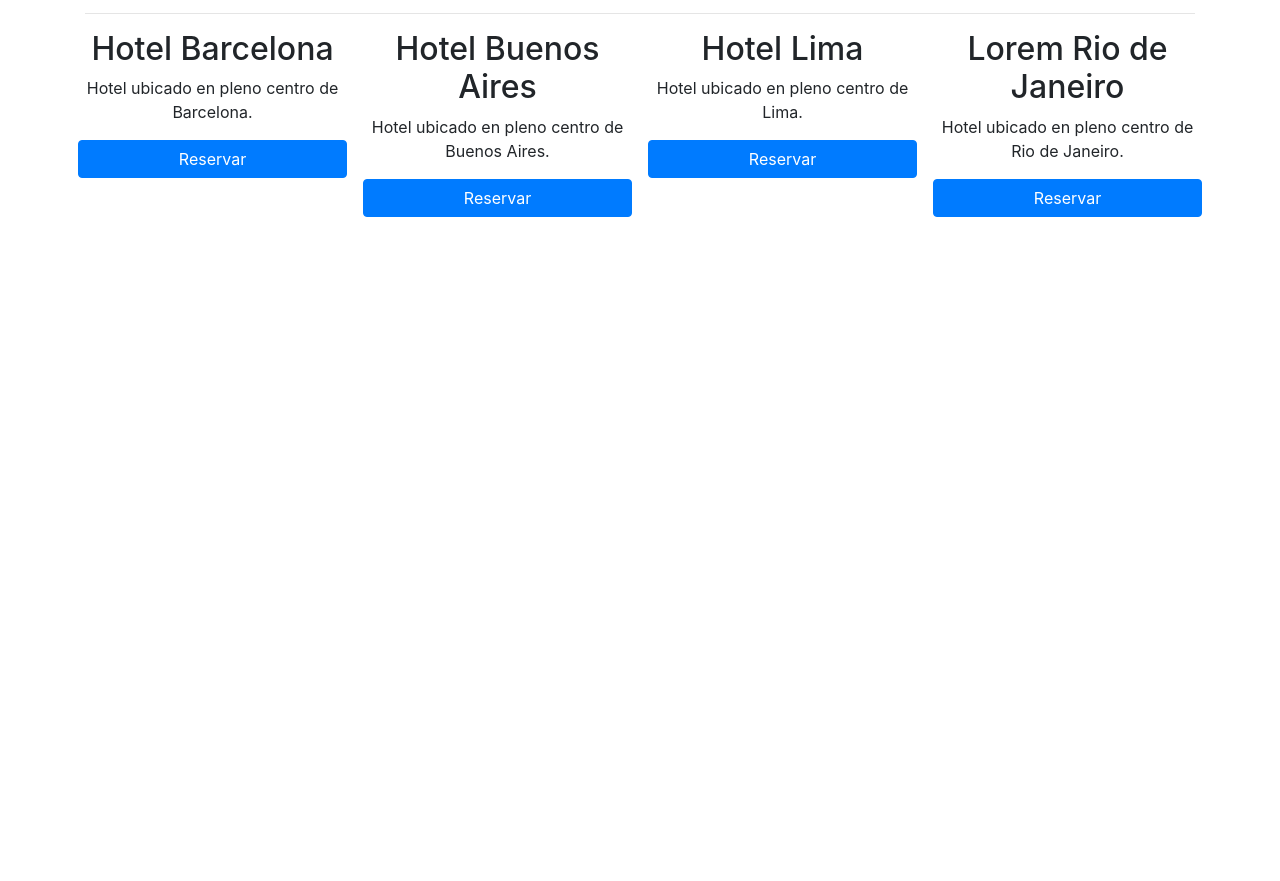
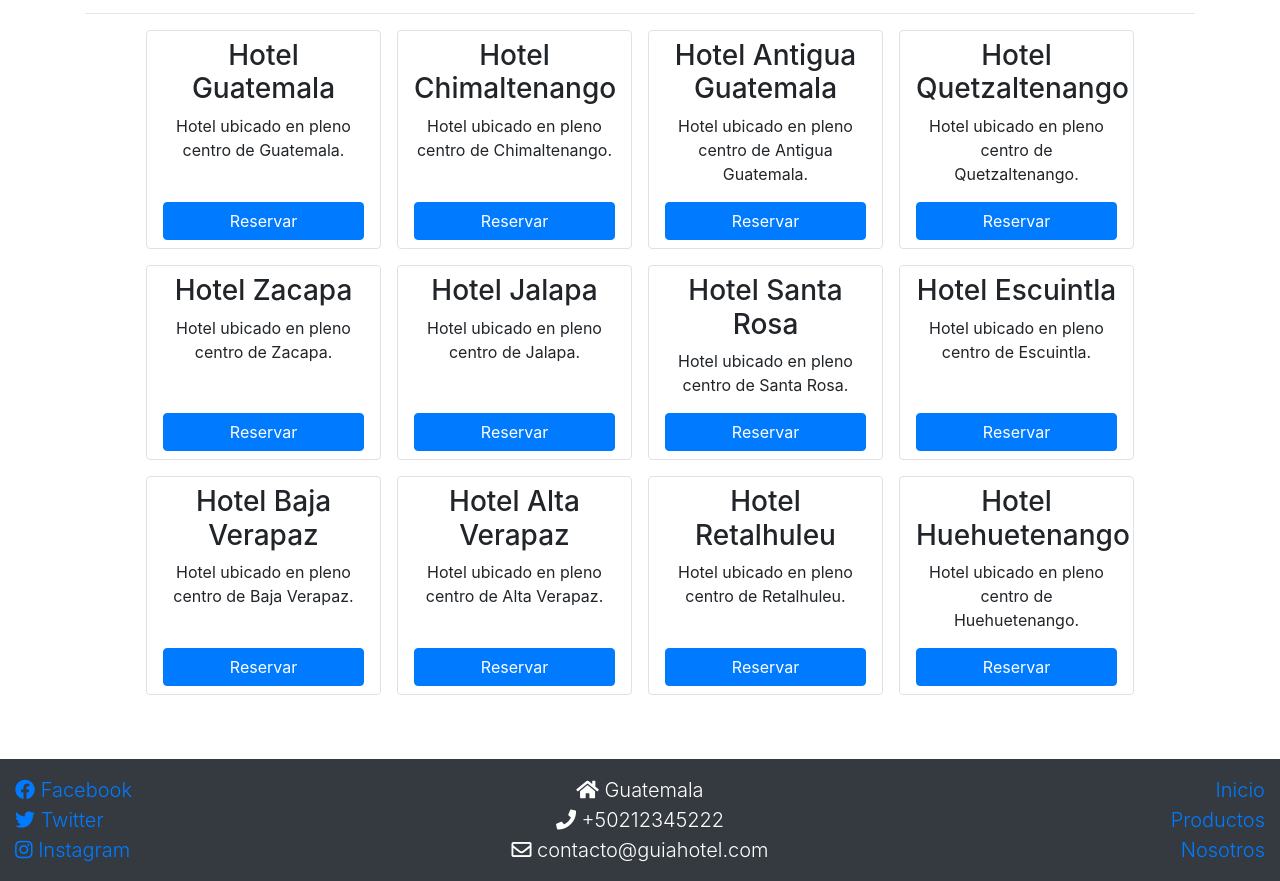
Before and after one commit to bcoroyg/web-hoteles, a website: page index.html in a window 1280 px wide. Shown: the part 344-1225 px from the top of the page. Before the commit the page ends 800 px from the top, so only its background shows below. Drawn offline with nearby package versions, Linux system fonts and the light colour scheme.

Commit message:
Aplicando FLEX y creación de footer

```diff
--- /dev/null
+++ b/assets/css/main.css
@@ -0,0 +1,3 @@
+.card-style {
+  width: 235px;
+}
--- a/index.html
+++ b/index.html
@@ -1,11 +1,23 @@
-<!doctype html>
+<!DOCTYPE html>
 <html lang="es">
   <head>
-    <meta charset="utf-8">
-    <meta name="viewport" content="width=device-width, initial-scale=1, shrink-to-fit=no">
-    <link rel="stylesheet" href="/node_modules/bootstrap/dist/css/bootstrap.min.css">
+    <meta charset="utf-8" />
+    <meta
+      name="viewport"
+      content="width=device-width, initial-scale=1, shrink-to-fit=no"
+    />
+    <link
+      rel="stylesheet"
+      href="/node_modules/bootstrap/dist/css/bootstrap.min.css"
+    />
+    <link
+      rel="stylesheet"
+      href="https://cdnjs.cloudflare.com/ajax/libs/font-awesome/5.15.4/css/all.min.css"
+    />
+    <link rel="stylesheet" href="/assets/css/main.css" />
     <title>Inicio</title>
   </head>
+
   <body>
     <div class="jumbotron">
       <h1 class="display-4 text-center">Hoteles</h1>
@@ -25,31 +37,152 @@
           <p>Utilizá tu tarjeta de crédito.</p>
         </div>
       </div>
-      <hr>
-      <div class="row">
-        <div class="col-12 col-md-3 text-center px-5 px-md-2">
-          <h2>Hotel Barcelona</h2>
-          <p>Hotel ubicado en pleno centro de Barcelona.</p>
+      <hr />
+      <div class="d-flex flex-wrap justify-content-center">
+        <div
+          class="d-flex flex-column justify-content-between text-center mb-3 mx-2 py-2 px-1 px-md-3 border rounded card-style"
+        >
+          <div>
+            <h3>Hotel Guatemala</h3>
+            <p>Hotel ubicado en pleno centro de Guatemala.</p>
+          </div>
           <button class="btn btn-primary btn-block">Reservar</button>
         </div>
-        <div class="col-12 col-md-3 text-center px-5 px-md-2">
-          <h2>Hotel Buenos Aires</h2>
-          <p>Hotel ubicado en pleno centro de Buenos Aires.</p>
+        <div
+          class="d-flex flex-column justify-content-between text-center mb-3 mx-2 py-2 px-1 px-md-3 border rounded card-style"
+        >
+          <div>
+            <h3>Hotel Chimaltenango</h3>
+            <p>Hotel ubicado en pleno centro de Chimaltenango.</p>
+          </div>
           <button class="btn btn-primary btn-block">Reservar</button>
         </div>
-        <div class="col-12 col-md-3 text-center px-5 px-md-2">
-          <h2>Hotel Lima</h2>
-          <p>Hotel ubicado en pleno centro de Lima.</p>
+        <div
+          class="d-flex flex-column justify-content-between text-center mb-3 mx-2 py-2 px-1 px-md-3 border rounded card-style"
+        >
+          <div>
+            <h3>Hotel Antigua Guatemala</h3>
+            <p>Hotel ubicado en pleno centro de Antigua Guatemala.</p>
+          </div>
           <button class="btn btn-primary btn-block">Reservar</button>
         </div>
-        <div class="col-12 col-md-3 text-center px-5 px-md-2">
-          <h2>Lorem Rio de Janeiro</h2>
-          <p>Hotel ubicado en pleno centro de Rio de Janeiro.</p>
+        <div
+          class="d-flex flex-column justify-content-between text-center mb-3 mx-2 py-2 px-1 px-md-3 border rounded card-style"
+        >
+          <div>
+            <h3>Hotel Quetzaltenango</h3>
+            <p>Hotel ubicado en pleno centro de Quetzaltenango.</p>
+          </div>
+          <button class="btn btn-primary btn-block">Reservar</button>
+        </div>
+        <div
+          class="d-flex flex-column justify-content-between text-center mb-3 mx-2 py-2 px-1 px-md-3 border rounded card-style"
+        >
+          <div>
+            <h3>Hotel Zacapa</h3>
+            <p>Hotel ubicado en pleno centro de Zacapa.</p>
+          </div>
+          <button class="btn btn-primary btn-block">Reservar</button>
+        </div>
+        <div
+          class="d-flex flex-column justify-content-between text-center mb-3 mx-2 py-2 px-1 px-md-3 border rounded card-style"
+        >
+          <div>
+            <h3>Hotel Jalapa</h3>
+            <p>Hotel ubicado en pleno centro de Jalapa.</p>
+          </div>
+          <button class="btn btn-primary btn-block">Reservar</button>
+        </div>
+        <div
+          class="d-flex flex-column justify-content-between text-center mb-3 mx-2 py-2 px-1 px-md-3 border rounded card-style"
+        >
+          <div>
+            <h3>Hotel Santa Rosa</h3>
+            <p>Hotel ubicado en pleno centro de Santa Rosa.</p>
+          </div>
+          <button class="btn btn-primary btn-block">Reservar</button>
+        </div>
+        <div
+          class="d-flex flex-column justify-content-between text-center mb-3 mx-2 py-2 px-1 px-md-3 border rounded card-style"
+        >
+          <div>
+            <h3>Hotel Escuintla</h3>
+            <p>Hotel ubicado en pleno centro de Escuintla.</p>
+          </div>
+          <button class="btn btn-primary btn-block">Reservar</button>
+        </div>
+        <div
+          class="d-flex flex-column justify-content-between text-center mb-3 mx-2 py-2 px-1 px-md-3 border rounded card-style"
+        >
+          <div>
+            <h3>Hotel Baja Verapaz</h3>
+            <p>Hotel ubicado en pleno centro de Baja Verapaz.</p>
+          </div>
+          <button class="btn btn-primary btn-block">Reservar</button>
+        </div>
+        <div
+          class="d-flex flex-column justify-content-between text-center mb-3 mx-2 py-2 px-1 px-md-3 border rounded card-style"
+        >
+          <div>
+            <h3>Hotel Alta Verapaz</h3>
+            <p>Hotel ubicado en pleno centro de Alta Verapaz.</p>
+          </div>
+          <button class="btn btn-primary btn-block">Reservar</button>
+        </div>
+        <div
+          class="d-flex flex-column justify-content-between text-center mb-3 mx-2 py-2 px-1 px-md-3 border rounded card-style"
+        >
+          <div>
+            <h3>Hotel Retalhuleu</h3>
+            <p>Hotel ubicado en pleno centro de Retalhuleu.</p>
+          </div>
+          <button class="btn btn-primary btn-block">Reservar</button>
+        </div>
+        <div
+          class="d-flex flex-column justify-content-between text-center mb-3 mx-2 py-2 px-1 px-md-3 border rounded card-style"
+        >
+          <div>
+            <h3>Hotel Huehuetenango</h3>
+            <p>Hotel ubicado en pleno centro de Huehuetenango.</p>
+          </div>
           <button class="btn btn-primary btn-block">Reservar</button>
         </div>
       </div>
     </div>
 
+    <footer class="mt-5 py-3 bg-dark text-white lead">
+      <div class="d-flex flex-wrap">
+        <div
+          class="d-flex flex-column col-12 col-md-4 text-center text-md-left"
+        >
+          <a class="text-decoration-none" href="https://www.facebook.com" target="blank"
+            ><i class="fab fa-facebook"></i> Facebook
+          </a>
+          <a class="text-decoration-none" href="https://www.twitter.com" target="blank"
+            ><i class="fab fa-twitter"></i> Twitter</a
+          >
+          <a class="text-decoration-none" href="https://www.instagram.com" target="blank"
+            ><i class="fab fa-instagram"></i> Instagram</a
+          >
+        </div>
+        <div class="d-flex flex-column col-12 col-md-4 text-center">
+          <address class="m-0">
+            <p class="mb-0"><i class="fas fa-home"></i> Guatemala</p>
+            <p class="mb-0"><i class="fas fa-phone"></i> +50212345222</p>
+            <p class="mb-0">
+              <i class="far fa-envelope"></i> contacto@guiahotel.com
+            </p>
+          </address>
+        </div>
+        <div
+          class="d-flex flex-column col-12 col-md-4 text-center text-md-right"
+        >
+          <a class="text-decoration-none" href="/home">Inicio</a>
+          <a class="text-decoration-none" href="/productos">Productos</a>
+          <a class="text-decoration-none" href="/about">Nosotros</a>
+        </div>
+      </div>
+    </footer>
     <script src="/node_modules/jquery/dist/jquery.min.js"></script>
     <script src="/node_modules/popper.js/dist/umd/popper.min.js"></script>
     <script src="/node_modules/bootstrap/dist/js/bootstrap.min.js"></script>
```
